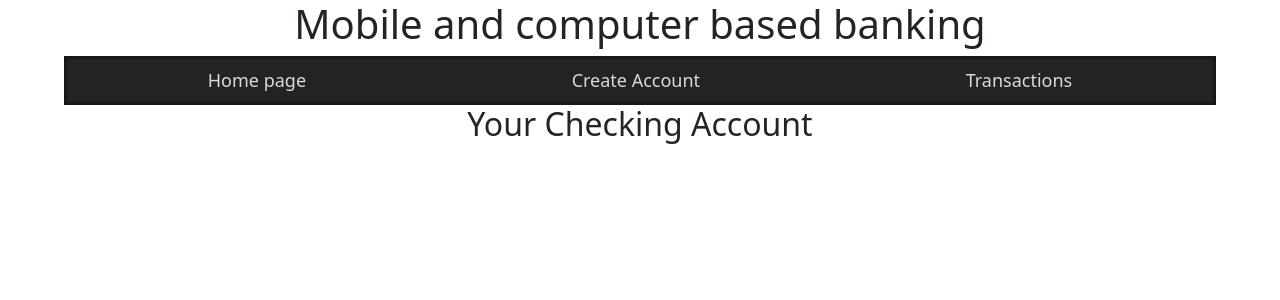
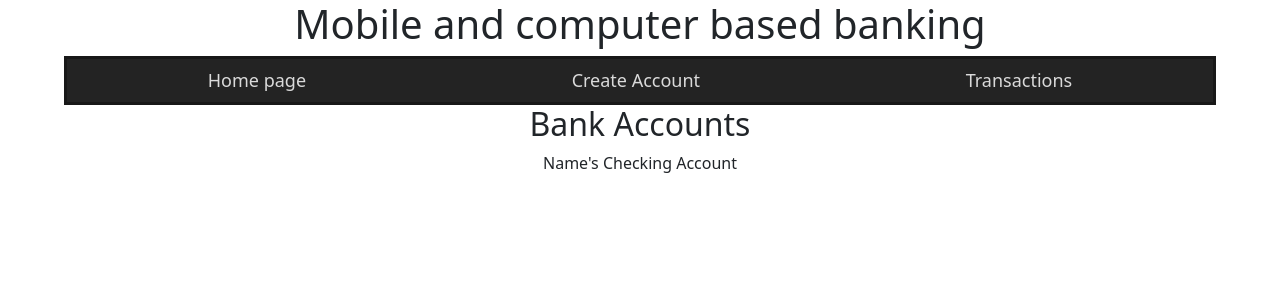
Before and after one commit to dw012800/DTH-National-Bank, a React (Create React App) app in the folder frontend/: page /Transaction in a window 1280 px wide. Shown: the top 300 px of the page. Built offline with nearby package versions, Linux system fonts and the light colour scheme; no server answers.

Commit message:
other changes

```diff
--- a/frontend/src/Components/Header.js
+++ b/frontend/src/Components/Header.js
@@ -14,14 +14,14 @@ return (
     <header>
       <h1>Mobile and computer based banking
       </h1>
-      <nav class="navStyle" style={navStyle}>
-        <Link class="navLink" to="/">
+      <nav className="navStyle" style={navStyle}>
+        <Link className="navLink" to="/">
           <div>Home page</div>
         </Link>
-        <Link class="navLink" to="/create">
+        <Link className="navLink" to="/create">
           <div>Create Account</div>
         </Link>
-        <Link class="navLink" to="/Transaction">
+        <Link className="navLink" to="/Transaction">
           <div>Transactions</div>
         </Link>
       </nav>
--- a/frontend/src/pages/Trans.jsx
+++ b/frontend/src/pages/Trans.jsx
@@ -5,7 +5,17 @@ function Transactions() {
     return (
         <>
             <Header />
-                <h2>Your Checking Account</h2>
+            <h2>Bank Accounts</h2>
+            <div>
+                <div className="Debit">
+
+                </div>
+                <div className="FundsDisplay">
+                    Name's Checking Account
+                </div>
+            </div>
+            <ul className="transactions"></ul>
+
 
 
 
```
